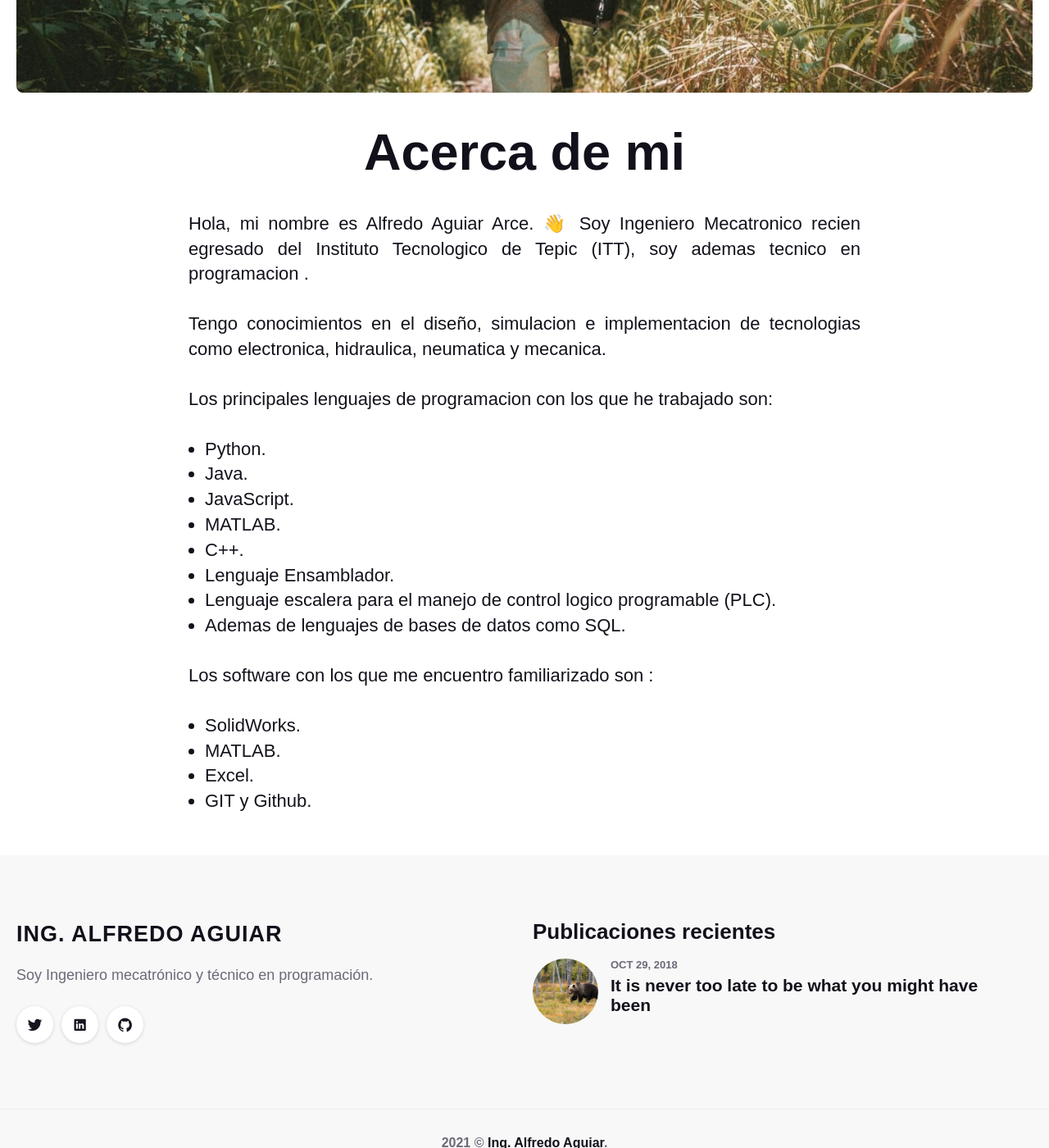
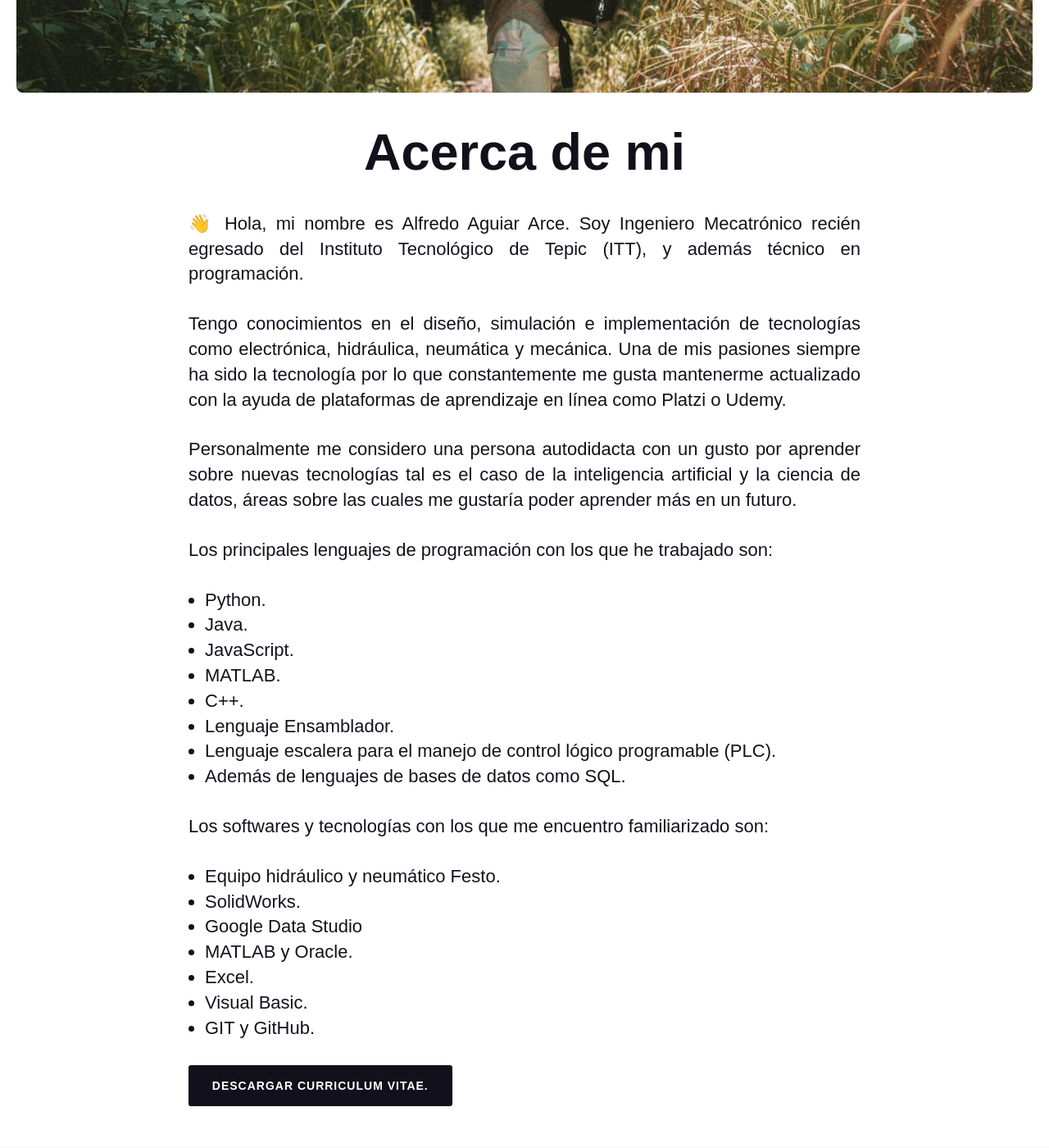
Before and after one commit to alfredoaguiararce/alfredoagrar, a Jekyll site: the page built from _pages/about.md, in a window 1280 px wide and 1400 px high, scrolled down 615 px. Shown: the whole window at 82% size. Built offline with Jekyll 4.4.1, drawn with Linux system fonts in a browser that asks for light colours; nearby versions of some CDN libraries; some web fonts are replaced.

Commit message:
Agregue boton para descargar curriculum

```diff
--- a/_pages/about.md
+++ b/_pages/about.md
@@ -5,12 +5,14 @@ permalink: /about/
 image: '/images/60.jpg'
 ---
 
-Hola, mi nombre es Alfredo Aguiar Arce. 👋
-Soy Ingeniero Mecatronico recien egresado del Instituto Tecnologico de Tepic (ITT), soy ademas tecnico en programacion .
+👋 Hola, mi nombre es Alfredo Aguiar Arce.
+Soy Ingeniero Mecatrónico recién egresado del Instituto Tecnológico de Tepic (ITT), y además técnico en programación.
 
-Tengo conocimientos en el diseño, simulacion e implementacion de tecnologias como electronica, hidraulica, neumatica y mecanica.
+Tengo conocimientos en el diseño, simulación e implementación de tecnologías como electrónica, hidráulica, neumática y mecánica. Una de mis pasiones siempre ha sido la tecnología por lo que constantemente me gusta mantenerme actualizado con la ayuda de plataformas de aprendizaje en línea como Platzi o Udemy.
 
-Los principales lenguajes de programacion con los que he trabajado son:
+Personalmente me considero una persona autodidacta con un gusto por aprender sobre nuevas tecnologías tal es el caso de la inteligencia artificial y la ciencia de datos, áreas sobre las cuales me gustaría poder aprender más en un futuro.
+
+Los principales lenguajes de programación con los que he trabajado son:
 
 * Python.
 * Java.
@@ -18,12 +20,17 @@ Los principales lenguajes de programacion con los que he trabajado son:
 * MATLAB.
 * C++.
 * Lenguaje Ensamblador.
-* Lenguaje escalera para el manejo de control logico programable (PLC).
-* Ademas de lenguajes de bases de datos como SQL.
+* Lenguaje escalera para el manejo de control lógico programable (PLC).
+* Además de lenguajes de bases de datos como SQL.
 
-Los software con los que me encuentro familiarizado son :
+Los softwares y tecnologías con los que me encuentro familiarizado son:
 
+* Equipo hidráulico y neumático Festo.
 * SolidWorks.
-* MATLAB.
+* Google Data Studio
+* MATLAB y Oracle.
 * Excel.
-* GIT y Github.
+* Visual Basic.
+* GIT y GitHub.
+
+<a href="#" class="button button--primary"  style="border: none">Descargar curriculum vitae.</a>
```
Also changed, not shown: 9 other files.
